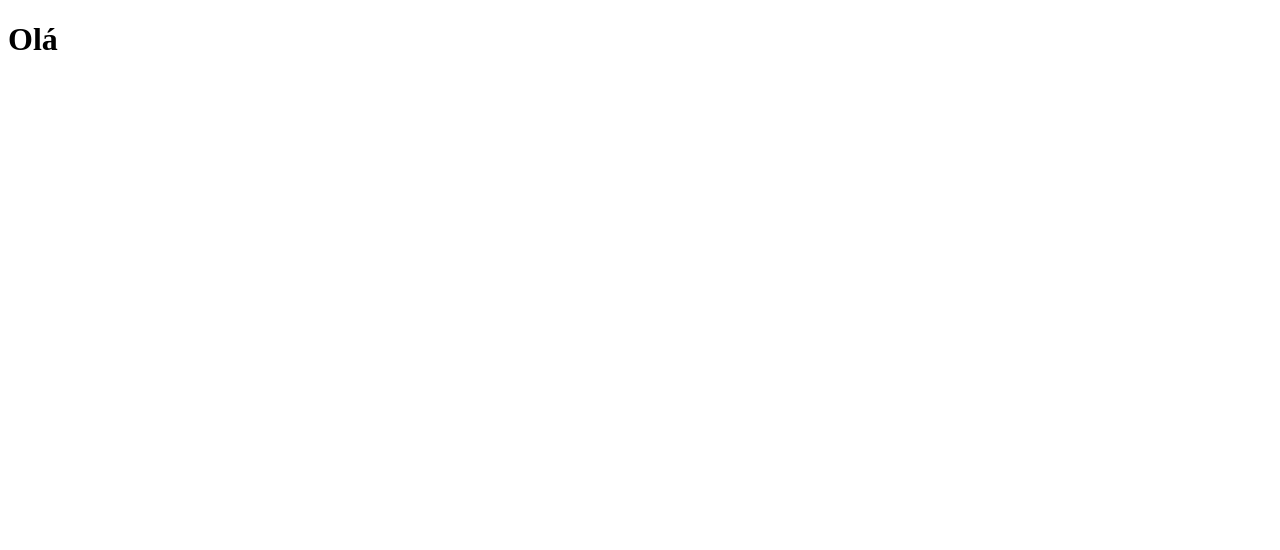
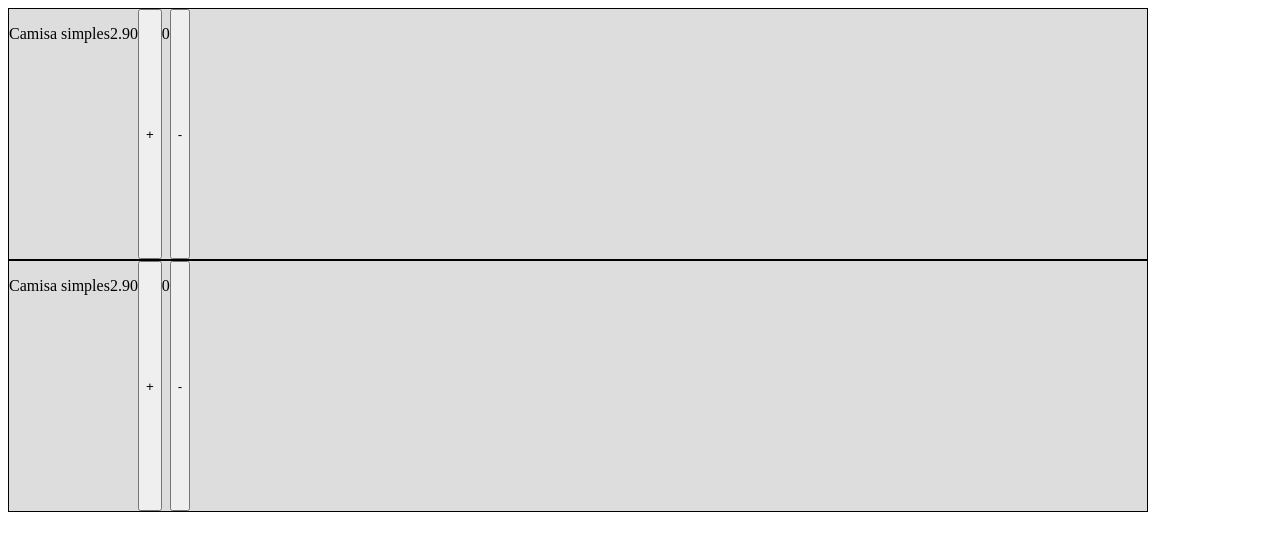
Before and after one commit to RodrigoBR-dev/serratec-ecommerce, a React (Create React App) app: page /carrinho in a window 1280 px wide. Shown: the top 550 px of the page. Built offline with nearby package versions, Linux system fonts and the light colour scheme.

Commit message:
carrinho

```diff
--- a/src/App.js
+++ b/src/App.js
@@ -1,8 +1,9 @@
-
+import React from 'react';
+import Carrinho from "./pages/cart/Carrinho"
 function App() {
   return (
     <div className="App">
-      <h1>Olá</h1>
+      <Carrinho></Carrinho>
     </div>
   );
 }
--- /dev/null
+++ b/src/pages/cart/Card.js
@@ -0,0 +1,35 @@
+import React,{useState} from 'react';
+import { CardCustom } from "./styles/styles"
+const Card = (props) => {
+
+    //destructor para pegar a quantidade do objeto produto
+    const { quantidade } = props;
+    //
+    const [contador, setContador] = useState(0);
+
+    //controla o máximo de itens
+    const handleAumentaQuantidade = () => {
+        if(contador < quantidade){
+            setContador(contador+1)
+        }
+    }
+    //controla o mínimo de itens
+    const handleDiminuiQuantidade = () => {
+        if(contador >= quantidade){
+            setContador(contador-1)
+        }
+    }
+    return(
+        <div className="card-produto">
+            <CardCustom>
+                <p>{props.nome}</p>
+                <p>{props.preco}</p>
+                <button onClick={handleAumentaQuantidade}>+</button>
+                <p>{contador}</p>
+                <button onClick={handleDiminuiQuantidade}>-</button>
+                <p>{props.imagem}</p>
+            </CardCustom>
+        </div>
+    )
+}
+export default Card;
--- /dev/null
+++ b/src/pages/cart/Carrinho.js
@@ -0,0 +1,13 @@
+import React from 'react';
+import Card from './Card'
+
+const Carrinho = (props) => {
+    return(
+        <div className="card-produtos">
+            <Card nome="Camisa simples" preco="2.90" quantidade="2" imagem=""/>
+            <Card nome="Camisa simples" preco="2.90" quantidade="2" imagem=""/>
+
+        </div>
+    )
+};
+export default Carrinho;
--- /dev/null
+++ b/src/pages/cart/styles/styles.js
@@ -0,0 +1,11 @@
+import styled from 'styled-components';
+
+export const CardCustom = styled.div `
+    border: 1px solid;
+    background-color: #ddd;
+    width: 90%;
+    height:250px;
+    display:flex;
+    flex-direction:row;
+
+`;
```
